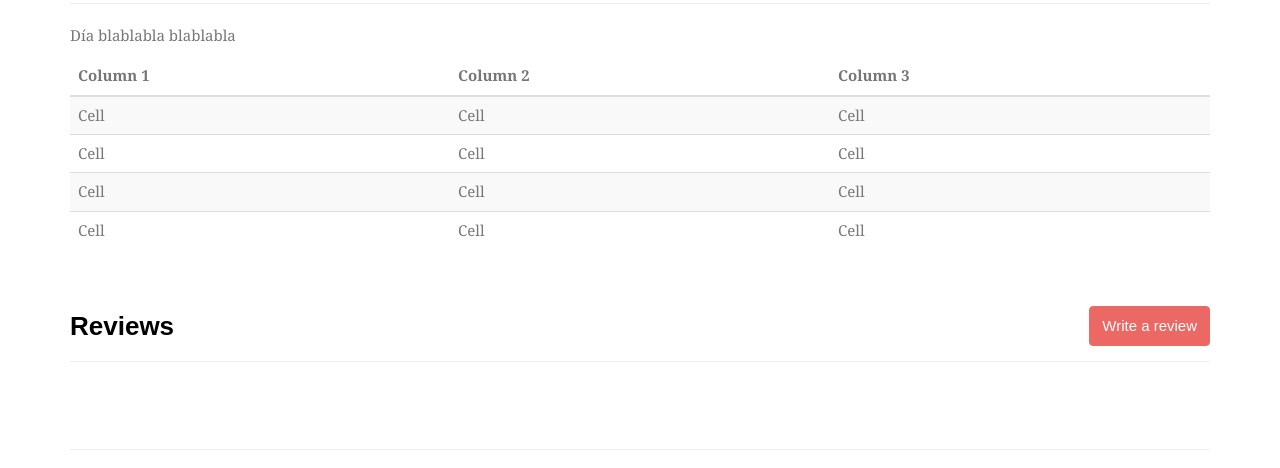
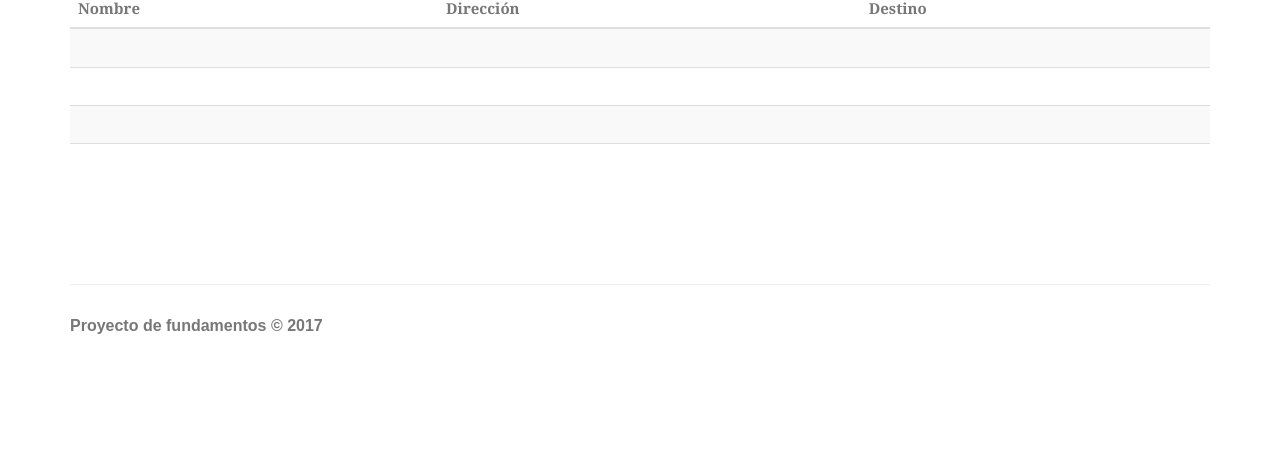
Before and after one commit to Dcrdn/registrocoto, a plain HTML site: page index.html in a window 1280 px wide. Shown: the part 528-996 px from the top of the page. After the commit the page ends 893 px from the top, so only its background shows below. Drawn offline with Linux system fonts and the light colour scheme; a web font is replaced by a local one.

Commit message:
mas cosas

```diff
--- a/index.html
+++ b/index.html
@@ -4,7 +4,7 @@
 <head>
     <meta charset="utf-8">
     <meta name="viewport" content="width=device-width, initial-scale=1.0">
-    <title>landing</title>
+    <title>Coto</title>
     <link rel="stylesheet" href="assets/bootstrap/css/bootstrap.min.css">
     <link rel="stylesheet" href="assets/fonts/font-awesome.min.css">
     <link rel="stylesheet" href="assets/css/user.css">
@@ -18,13 +18,13 @@
             </div>
             <div class="collapse navbar-collapse" id="navcol-1">
                 <ul class="nav navbar-nav">
-                    <li role="presentation"><a href="#">Noviembre 12</a></li>
+                    <li role="presentation"><a href="#">Noviembre 22</a></li>
                     <li role="presentation"><a href="#">Jardín real</a></li>
                     <li role="presentation">
                         <a href="#"> </a>
                     </li>
                 </ul>
-                <button class="btn btn-primary navbar-btn navbar-right" type="button">blalablabla </button>
+                <button class="btn btn-primary navbar-btn navbar-right" type="button">En turno: Quirino</button>
             </div>
         </div>
     </nav>
@@ -34,63 +34,59 @@
     </ol>
     <div class="container">
         <div class="row product">
-            <div class="col-md-5 col-md-offset-0"><img class="img-responsive" src="assets/img/suit_jacket.jpg"></div>
+            <div class="col-md-5 col-md-offset-0"><img class="img-responsive" src="ine.jpg"></div>
             <div class="col-md-7">
-                <h2>Registrando </h2>
-                <p>Diego Issac Cárdenas Aranda </p>
-                <h3>calle canela 1234</h3>
                 <form>
-
                       Nombre completo:<br>
                       <input type="text" name="nombre"><br>
-                      Direccion:<br>
-                      <input type="text" name="direccion">
-                      Direccion:<br>
-                      <input type="text" name="direccion">
-
+                      Dirección:<br>
+                      <input type="text" name="direccion"><br>
+                      CURP:<br>
+                      <input type="text" name="curp"><br>
+                      Destino:<br>
+                      <input type="text" name="destino">
                 </form>
-
+                <br>
                 <button class="btn btn-primary" type="button">Agregar</button>
             </div>
         </div>
         <div class="page-header">
             <h3>Usuarios registrados</h3></div>
-        <p>Día blablabla blablabla </p>
+        <p></p>
         <div class="table-responsive">
             <table class="table table-striped">
                 <thead>
                     <tr>
-                        <th>Column 1</th>
-                        <th>Column 2</th>
-                        <th>Column 3</th>
+                        <th>Nombre</th>
+                        <th>Dirección</th>
+                        <th>Destino</th>
                     </tr>
                 </thead>
                 <tbody>
                     <tr>
-                        <td>Cell</td>
-                        <td>Cell</td>
-                        <td>Cell</td>
+                        <td>  <br> </td>
+                        <td>   <br></td>
+                        <td>   <br></td>
                     </tr>
                     <tr>
-                        <td>Cell</td>
-                        <td>Cell</td>
-                        <td>Cell</td>
+                        <td><br></td>
+                        <td><br></td>
+                        <td><br></td>
                     </tr>
                     <tr>
-                        <td>Cell</td>
-                        <td>Cell</td>
-                        <td>Cell</td>
+                        <td><br></td>
+                        <td><br></td>
+                        <td><br></td>
                     </tr>
                     <tr>
-                        <td>Cell</td>
-                        <td>Cell</td>
-                        <td>Cell</td>
+                        <td><br></td>
+                        <td><br></td>
+                        <td><br></td>
                     </tr>
                 </tbody>
             </table>
         </div>
-        <div class="page-header">
-            <h3>Reviews<button class="btn btn-primary write-review" type="button">Write a review</button></h3></div>
+
         <div class="media">
             <div class="media-body"></div>
         </div>
@@ -105,8 +101,7 @@
             <hr>
             <div class="row">
                 <div class="col-sm-6">
-                    <h5>Fashion Store © 2016</h5></div>
-                <div class="col-sm-6 social-icons"><a href="#"><i class="fa fa-facebook"></i></a><a href="#"><i class="fa fa-twitter"></i></a><a href="#"><i class="fa fa-instagram"></i></a></div>
+                    <h5>Proyecto de fundamentos © 2017</h5></div>
             </div>
         </div>
     </footer>
```
Also changed, not shown: ine.JPG (added).
